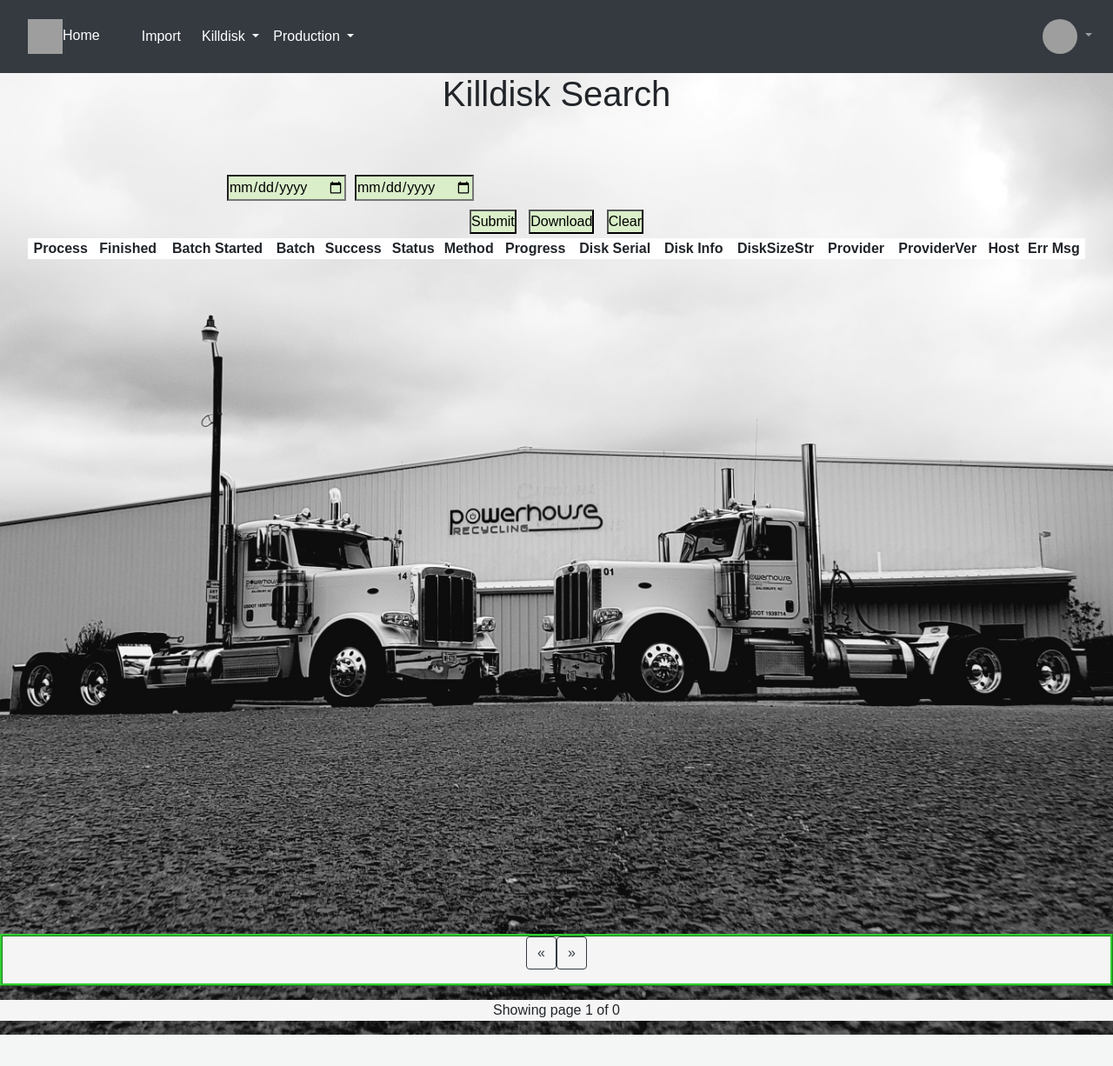
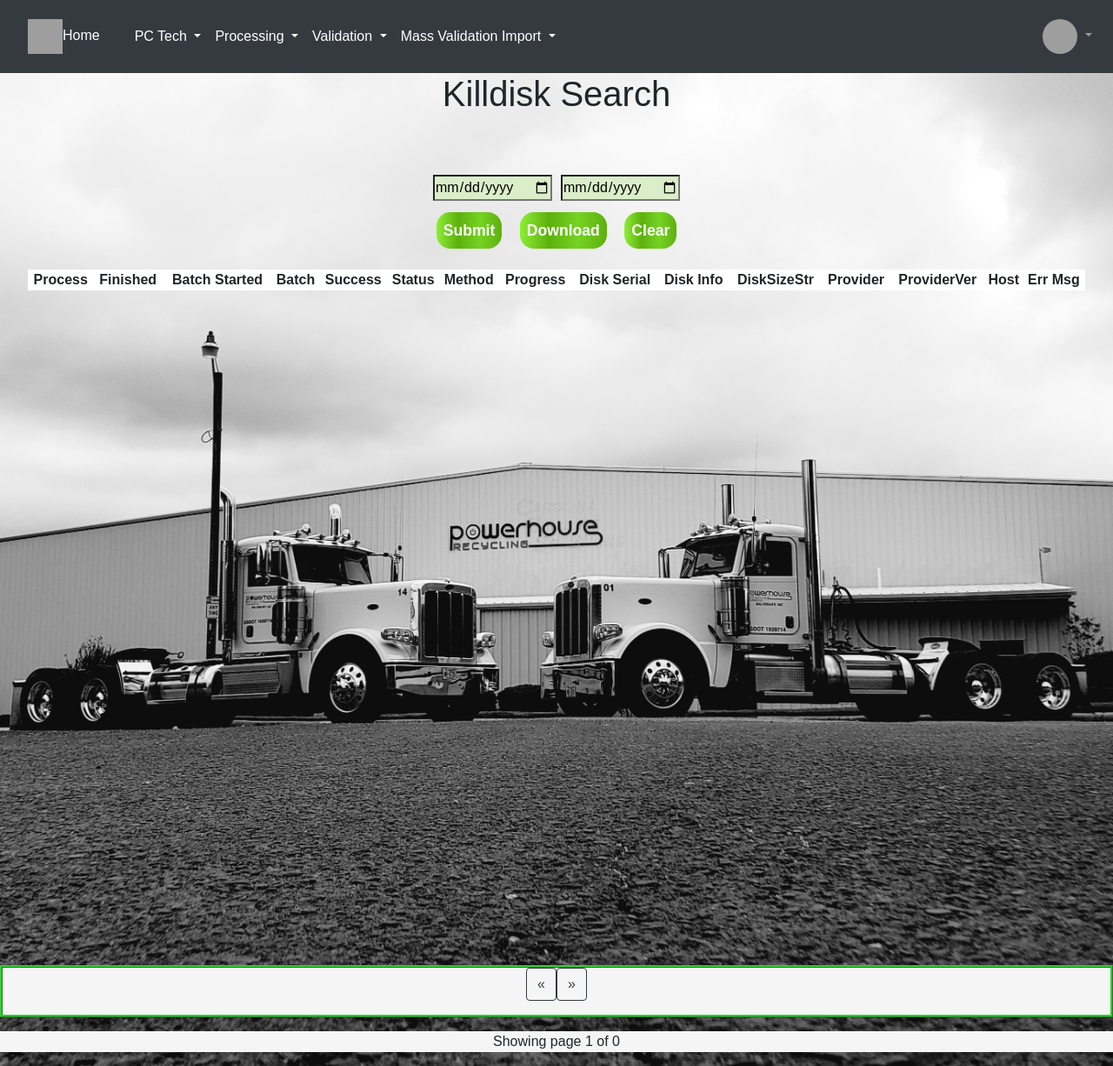
Before and after one commit to Wayto0blivion/PHR-Database, a Flask app: page /search/hdd_search in a window 1280 px wide. Shown: the whole page at 87% size. Before the commit the page ends 1190 px from the top, so only its background shows below. Run offline with Flask 3, Linux system fonts and the light colour scheme; a user stored in the database is signed in; tables that the repository leaves empty hold one stand-in row (values such as "Sample post"); lists and menus that the app fills with data are empty; parts of the project's set-up code (start-up, migrations or seed data) failed here and were passed over; some libraries are stand-ins or nearby versions; grey boxes are pictures that could not be loaded.

Commit message:
Styled buttons on the base, hdd search, search, and validation pages as well as updated css.

```diff
--- a/services/flask/website/static/styles.css
+++ b/services/flask/website/static/styles.css
@@ -120,10 +120,6 @@ span {
     background-color: inherit;
     font-family: inherit;
     margin: 0;
-}
-
-.import-button {
-    background: linear-gradient(to right, #64ad1f, #96ea47, #96ea47, #64ad1f);
 }
 
 .navbar a:hover, .dropdown:hover .dropbtn {
@@ -326,3 +322,16 @@ thead th{
 {
     text-align: center
 }
+
+.import-button {
+  margin: 0.5rem;
+  margin-bottom: 1.5rem;
+  padding: 0.5rem;
+  cursor: pointer;
+  border-radius: 1rem;
+  border: none;
+  font-size: 1.1rem;
+  font-weight: bolder;
+  color: #fff;
+  background: linear-gradient(to right, #8dee37, #5EB00CFF, #75d324, #5EB00CFF);
+}
--- a/services/flask/website/templates/base.html
+++ b/services/flask/website/templates/base.html
@@ -37,31 +37,60 @@ body {
   <a class="navbar-brand" href="/">
     <img src="https://i.ibb.co/SR70Kcz/phr-logo.png" width="40" height="40" alt="logo">Home
   </a>
-  <a class="nav-item nav-link" id="import" href="/pandas_import" style="color: white">Import</a>
   <button class="navbar-toggler" type="button" data-toggle="collapse" data-target="#navbar-list-4" aria-controls="navbarNav" aria-expanded="false" aria-label="Toggle navigation">
     <span class="navbar-toggler-icon"></span>
   </button>
   <div class="collapse navbar-collapse" id="navbar-list-4">
+      {% if user.pc_status %}
     <ul class="navbar-nav">
         <li class="nav-item dropdown">
-        <a class="nav-link dropdown-toggle" href="/search/hdd_search" id="navbarDropdownMenuLink" role="button" data-toggle="dropdown" aria-haspopup="true" aria-expanded="false" style="color: white">Killdisk
+        <a class="nav-link dropdown-toggle" href="#" id="navbarDropdownMenuLink" role="button" data-toggle="dropdown" aria-haspopup="true" aria-expanded="false" style="color: white">PC Tech
         </a>
         <div class="dropdown-menu" aria-labelledby="navbarDropdownMenuLink">
+          <a class="dropdown-item" href="/pandas_import">Import</a>
           <a class="dropdown-item" href="/search/hdd_search">Killdisk</a>
-          <a class="dropdown-item" href="/search/hdd_validation_table">Killdisk Validation Log</a>
         </div>
       </li>
     </ul>
+      {% endif %}
+      {% if user.processing_status %}
     <ul class="navbar-nav">
         <li class="nav-item dropdown">
-        <a class="nav-link dropdown-toggle" href="/search/hdd_search" id="navbarDropdownMenuLink" role="button" data-toggle="dropdown" aria-haspopup="true" aria-expanded="false" style="color: white">Production
+        <a class="nav-link dropdown-toggle" href="#" id="navbarDropdownMenuLink" role="button" data-toggle="dropdown" aria-haspopup="true" aria-expanded="false" style="color: white">Processing
         </a>
         <div class="dropdown-menu" aria-labelledby="navbarDropdownMenuLink">
+          <a class="dropdown-item" href="/pandas_import">Import</a>
           <a class="dropdown-item" href="/search/pandas_search">Production</a>
+        </div>
+      </li>
+    </ul>
+      {% endif %}
+      {% if user.validation_status %}
+    <ul class="navbar-nav">
+        <li class="nav-item dropdown">
+        <a class="nav-link dropdown-toggle" href="#" id="navbarDropdownMenuLink" role="button" data-toggle="dropdown" aria-haspopup="true" aria-expanded="false" style="color: white">Validation
+        </a>
+        <div class="dropdown-menu" aria-labelledby="navbarDropdownMenuLink">
+          <a class="dropdown-item" href="/validation_entry">Drive Validation Entry
+          </a>
+          <a class="dropdown-item" href="/search/hdd_validation_table">Killdisk Validation Log</a>
           <a class="dropdown-item" href="/search/master_validation">Production Validation Log</a>
         </div>
       </li>
     </ul>
+      {% endif %}
+      {% if user.admin_status %}
+    <ul class="navbar-nav">
+        <li class="nav-item dropdown">
+        <a class="nav-link dropdown-toggle" href="#" id="#" role="button" data-toggle="dropdown" aria-haspopup="true" aria-expanded="false" style="color: white">Mass Validation Import
+        </a>
+        <div class="dropdown-menu" aria-labelledby="navbarDropdownMenuLink">
+          <a class="dropdown-item" href="/validation_mass_import">Import
+          </a>
+        </div>
+      </li>
+    </ul>
+      {% endif %}
   <div class="collapse navbar-collapse" id="navbar-list-4">
     <ul class="navbar-nav ml-md-auto">
         <li class="nav-item dropdown">
--- a/services/flask/website/templates/hdd_search.html
+++ b/services/flask/website/templates/hdd_search.html
@@ -5,6 +5,7 @@
 {% block title %}HDD Search{% endblock %}
 {% block content %}
     <h1 align="center">Killdisk Search</h1>
+    <div align="center">
     <form method="post">
     {{ form.hidden_tag() }}
       <div>
@@ -16,16 +17,18 @@
                 </tr>
          </table>
       </div>
+
       <div>
           <p align="center" style="margin-bottom: 0; padding:0%">
-              {{ form.submit }}
+              {{ form.submit (class="import-button")}}
               {% if pagination %}
-                {{ form.downl(formnovalidate=True) }}
+                {{ form.downl(formnovalidate=True, class="import-button") }}
               {% endif %}
-                {{ form.clear(formnovalidate=True) }}
+                {{ form.clear(formnovalidate=True, class="import-button") }}
           </p>
       </div>
     </form>
+    </div>
     {% if count %}
     <div align="center" style="padding-top:10px; background-color:white">
        <p>
--- a/services/flask/website/templates/import_pandas.html
+++ b/services/flask/website/templates/import_pandas.html
@@ -7,8 +7,8 @@
                 <input class="form-control form-control-lg" align="center" type=file name="file">
                 <table>
                     <tr>
-                        <td>{{ form.old_sheet_import }}</td>
-                        <td>{{ form.new_sheet_import }}</td>
+                        {{ form.old_sheet_import (class="import-button") }}
+                        {{ form.new_sheet_import (class="import-button") }}
                     </tr>
                 </table>
             </form>
--- a/services/flask/website/templates/master_validation_table.html
+++ b/services/flask/website/templates/master_validation_table.html
@@ -17,11 +17,11 @@
         </div>
         <div>
             <p style="text-align: center; margin-bottom: 0; padding: 0%">
-                {{ form.submit }}
+                {{ form.submit (class="import-button")}}
                 {% if pagination %}
-                    {{ form.downl(formnovalidate=True) }}
+                    {{ form.downl(formnovalidate=True, class="import-button") }}
                 {% endif %}
-                {{ form.clear(formnovalidate=True) }}
+                {{ form.clear(formnovalidate=True, class="import-button") }}
             </p>
         </div>
     </form>
--- a/services/flask/website/templates/validate_new.html
+++ b/services/flask/website/templates/validate_new.html
@@ -27,7 +27,7 @@
            <p><td>Initials: </td></p>
            <td>{{ form.initials }}</td>
        </tr>
-      {{ form.submit }}
+      <div align="center">{{ form.submit (class="import-button") }}</div>
   </div>
 </div>
     </div>
```
Also changed, not shown: services/flask/website/templates/search.html (+8 -6 lines), services/flask/website/templates/validation_table.html (+4 -4 lines).
